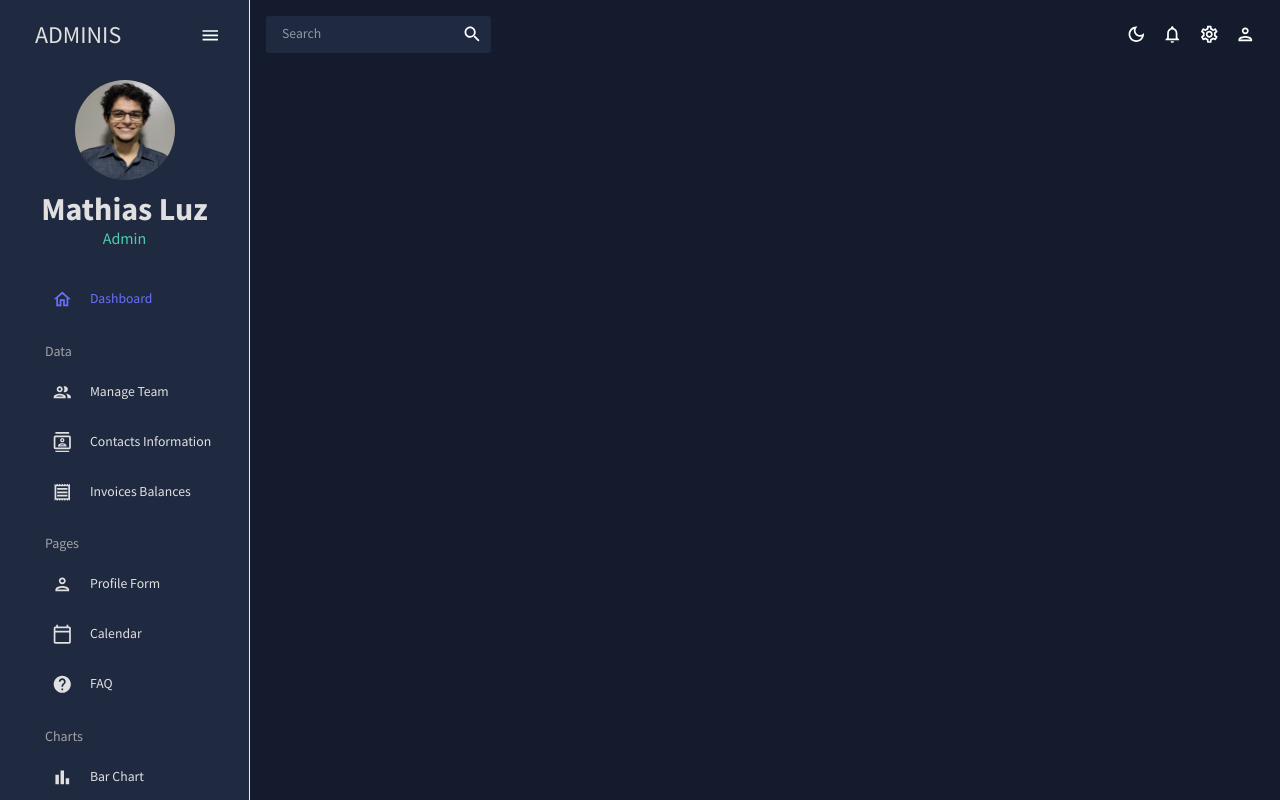
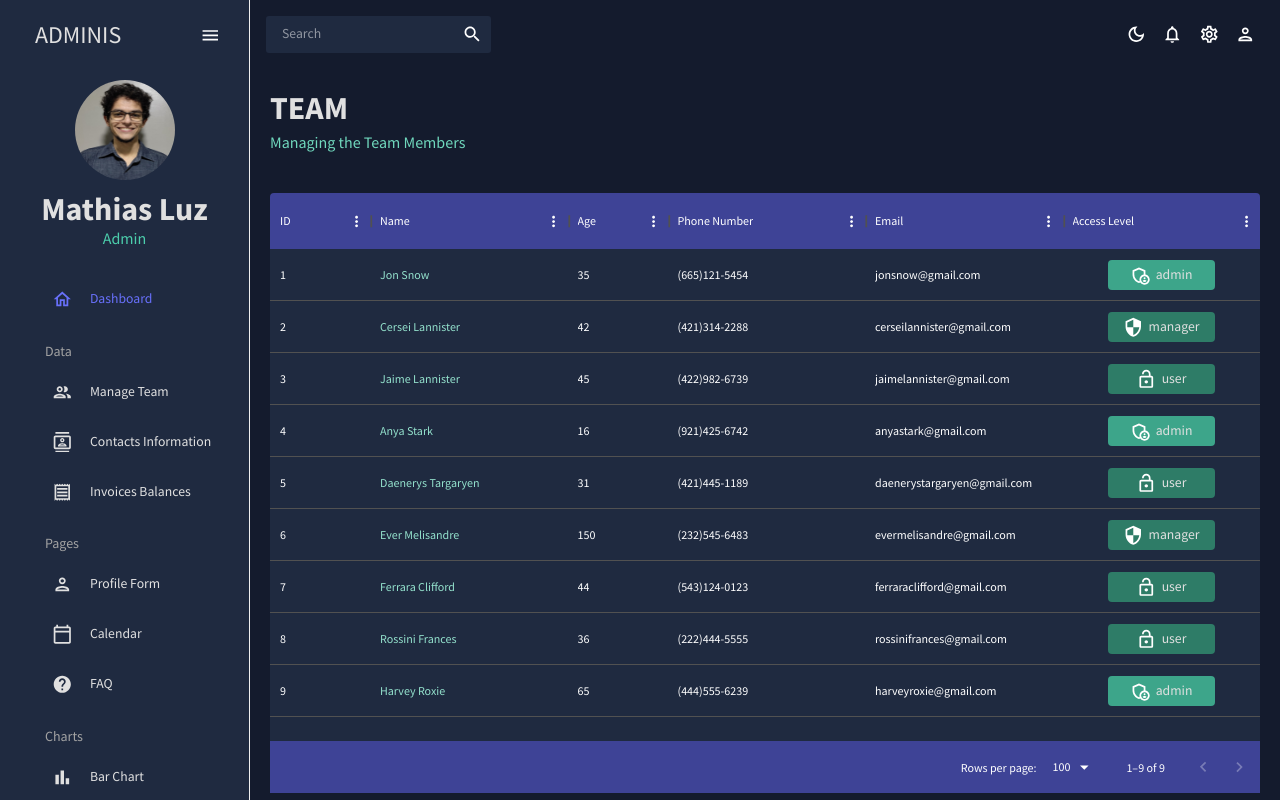
Before and after one commit to MathiasRLuz/React-Admin-Dashboard, a React (Create React App) app in the folder react-admin-dashboard/: page /team in a window 1280 px wide. Shown: the top 800 px of the page. Built offline with nearby package versions, Linux system fonts and the light colour scheme.

Commit message:
Tables with MUI Data Grid

```diff
--- a/react-admin-dashboard/src/App.js
+++ b/react-admin-dashboard/src/App.js
@@ -4,9 +4,9 @@
 import { Topbar } from "./scenes/global/Topbar";
 import { MySidebar } from "./scenes/global/MySidebar";
 import { Dashboard } from "./scenes/dashboard";
-// import { Team } from "./scenes/team";
-// import { Invoices } from "./scenes/invoices";
-// import { Contacts } from "./scenes/contacts";
+import { Team } from "./scenes/team";
+import { Invoices } from "./scenes/invoices";
+import { Contacts } from "./scenes/contacts";
 // import { Bar } from "./scenes/bar";
 // import { Form } from "./scenes/form";
 // import { Line } from "./scenes/line";
@@ -28,9 +28,9 @@
             <Topbar />
             <Routes>
               <Route path="/" element={<Dashboard />} />
-              {/* <Route path="/team" element={<Team />} /> */}
-              {/* <Route path="/invoices" element={<Invoices />} /> */}
-              {/* <Route path="/contacts" element={<Contacts />} /> */}
+              <Route path="/team" element={<Team />} />
+              <Route path="/invoices" element={<Invoices />} />
+              <Route path="/contacts" element={<Contacts />} />
               {/* <Route path="/bar" element={<Bar />} /> */}
               {/* <Route path="/form" element={<Form />} /> */}
               {/* <Route path="/line" element={<Line />} /> */}
--- /dev/null
+++ b/react-admin-dashboard/src/scenes/contacts/index.jsx
@@ -0,0 +1,76 @@
+import { Box, useTheme } from "@mui/material";
+import { DataGrid, GridToolbar } from "@mui/x-data-grid";
+import { tokens } from "../../theme";
+import { mockDataContacts } from "../../data/mockData";
+import { Header } from "../../components/Header";
+
+export const Contacts = () => {
+  const theme = useTheme();
+  const colors = tokens(theme.palette.mode);
+  const columns = [
+    { field: "id", headerName: "ID", flex: 0.5 },
+    { field: "registrarId", headerName: "Registrar ID" },
+    {
+      field: "name",
+      headerName: "Name",
+      flex: 1,
+      cellClassName: "name-column--cell",
+    },
+    {
+      field: "age",
+      headerName: "Age",
+      type: "number",
+      headerAlign: "left",
+      align: "left",
+    },
+    { field: "phone", headerName: "Phone Number", flex: 1 },
+    { field: "email", headerName: "Email", flex: 1 },
+    { field: "address", headerName: "Address", flex: 1 },
+    { field: "city", headerName: "City", flex: 1 },
+    { field: "zipCode", headerName: "Zip Code", flex: 1 },
+  ];
+
+  return (
+    <Box m="20px">
+      <Header
+        title="CONTACTS"
+        subtitle="List of contacts for future reference"
+      />
+      <Box
+        m="40px 0 0 0"
+        height="75vh"
+        sx={{
+          "& .MuiDataGrid-root": {
+            border: "none",
+          },
+          "& .MuiDataGrid-cell": {
+            borderBottomWidth: "none",
+          },
+          "& .name-column--cell": {
+            color: colors.greenAccent[300],
+          },
+          "& .MuiDataGrid-columnHeaders": {
+            backgroundColor: colors.blueAccent[700],
+            borderBottom: "none",
+          },
+          "& .MuiDataGrid-virtualScroller": {
+            backgroundColor: colors.primary[400],
+          },
+          "& .MuiDataGrid-footerContainer": {
+            backgroundColor: colors.blueAccent[700],
+            borderTop: "none",
+          },
+          "& .MuiDataGrid-toolbarContainer .MuiButton-text": {
+            color: `${colors.grey[100]} !important`,
+          },
+        }}
+      >
+        <DataGrid
+          rows={mockDataContacts}
+          columns={columns}
+          components={{ Toolbar: GridToolbar }}
+        />
+      </Box>
+    </Box>
+  );
+};
--- /dev/null
+++ b/react-admin-dashboard/src/scenes/invoices/index.jsx
@@ -0,0 +1,69 @@
+import { Box, useTheme, Typography } from "@mui/material";
+import { DataGrid } from "@mui/x-data-grid";
+import { tokens } from "../../theme";
+import { mockDataInvoices } from "../../data/mockData";
+import { Header } from "../../components/Header";
+
+export const Invoices = () => {
+  const theme = useTheme();
+  const colors = tokens(theme.palette.mode);
+  const columns = [
+    { field: "id", headerName: "ID", flex: 0.5 },
+    {
+      field: "name",
+      headerName: "Name",
+      flex: 1,
+      cellClassName: "name-column--cell",
+    },
+    { field: "email", headerName: "Email", flex: 1 },
+    {
+      field: "cost",
+      headerName: "Cost",
+      flex: 1,
+      renderCell: (params) => (
+        <Typography color={colors.greenAccent[500]}>
+          $ {params.value}
+        </Typography>
+      ),
+    },
+    { field: "phone", headerName: "Phone Number", flex: 1 },
+    { field: "date", headerName: "Date", flex: 1 },
+  ];
+
+  return (
+    <Box m="20px">
+      <Header title="INVOICES" subtitle="List of invoice balances" />
+      <Box
+        m="40px 0 0 0"
+        height="75vh"
+        sx={{
+          "& .MuiDataGrid-root": {
+            border: "none",
+          },
+          "& .MuiDataGrid-cell": {
+            borderBottomWidth: "none",
+          },
+          "& .name-column--cell": {
+            color: colors.greenAccent[300],
+          },
+          "& .MuiDataGrid-columnHeaders": {
+            backgroundColor: colors.blueAccent[700],
+            borderBottom: "none",
+          },
+          "& .MuiDataGrid-virtualScroller": {
+            backgroundColor: colors.primary[400],
+          },
+          "& .MuiDataGrid-footerContainer": {
+            backgroundColor: colors.blueAccent[700],
+            borderTop: "none",
+          },
+          "& .MuiCheckbox-root": {
+            color: `${colors.grey[200]} !important`,
+          },
+        }}
+      >
+        <DataGrid checkboxSelection rows={mockDataInvoices} columns={columns} />
+      </Box>
+    </Box>
+  );
+};
--- /dev/null
+++ b/react-admin-dashboard/src/scenes/team/index.jsx
@@ -0,0 +1,93 @@
+import { Box, Typography, useTheme } from "@mui/material";
+import { DataGrid } from "@mui/x-data-grid";
+import { tokens } from "../../theme";
+import { mockDataTeam } from "../../data/mockData";
+import AdminPanelSettingsOutlinedIcon from "@mui/icons-material/AdminPanelSettingsOutlined";
+import LockOpenOutlinedIcon from "@mui/icons-material/LockOpenOutlined";
+import SecurityOutlinedIcon from "@mui/icons-material/SecurityOutlined";
+import { Header } from "../../components/Header";
+
+export const Team = () => {
+  const theme = useTheme();
+  const colors = tokens(theme.palette.mode);
+  const columns = [
+    { field: "id", headerName: "ID" },
+    {
+      field: "name",
+      headerName: "Name",
+      flex: 1,
+      cellClassName: "name-column--cell",
+    },
+    {
+      field: "age",
+      headerName: "Age",
+      type: "number",
+      headerAlign: "left",
+      align: "left",
+    },
+    { field: "phone", headerName: "Phone Number", flex: 1 },
+    { field: "email", headerName: "Email", flex: 1 },
+    {
+      field: "access",
+      headerName: "Access Level",
+      flex: 1,
+      renderCell: ({ row: { access } }) => {
+        return (
+          <Box
+            width="60%"
+            m="0 auto"
+            p="5px"
+            display="flex"
+            justifyContent="center"
+            backgroundColor={
+              access === "admin"
+                ? colors.greenAccent[600]
+                : colors.greenAccent[700]
+            }
+            borderRadius="4px"
+          >
+            {access === "admin" && <AdminPanelSettingsOutlinedIcon />}
+            {access === "manager" && <SecurityOutlinedIcon />}
+            {access === "user" && <LockOpenOutlinedIcon />}
+            <Typography color={colors.grey[100]} sx={{ ml: "5px" }}>
+              {access}
+            </Typography>
+          </Box>
+        );
+      },
+    },
+  ];
+  return (
+    <Box m="20px">
+      <Header title="TEAM" subtitle="Managing the Team Members" />
+      <Box
+        m="40px 0 0 0"
+        height="75vh"
+        sx={{
+          "& .MuiDataGrid-root": {
+            border: "none",
+          },
+          "& .MuiDataGrid-cell": {
+            borderBottomWidth: "none",
+          },
+          "& .name-column--cell": {
+           color: colors.greenAccent[300]
+          },
+          "& .MuiDataGrid-columnHeaders": {
+            backgroundColor: colors.blueAccent[700],
+            borderBottom: "none",
+          },
+          "& .MuiDataGrid-virtualScroller": {
+            backgroundColor: colors.primary[400],
+          },
+          "& .MuiDataGrid-footerContainer": {
+            backgroundColor: colors.blueAccent[700],
+            borderTop: "none",
+          },
+        }}
+      >
+        <DataGrid rows={mockDataTeam} columns={columns}></DataGrid>
+      </Box>
+    </Box>
+  );
+};
```
